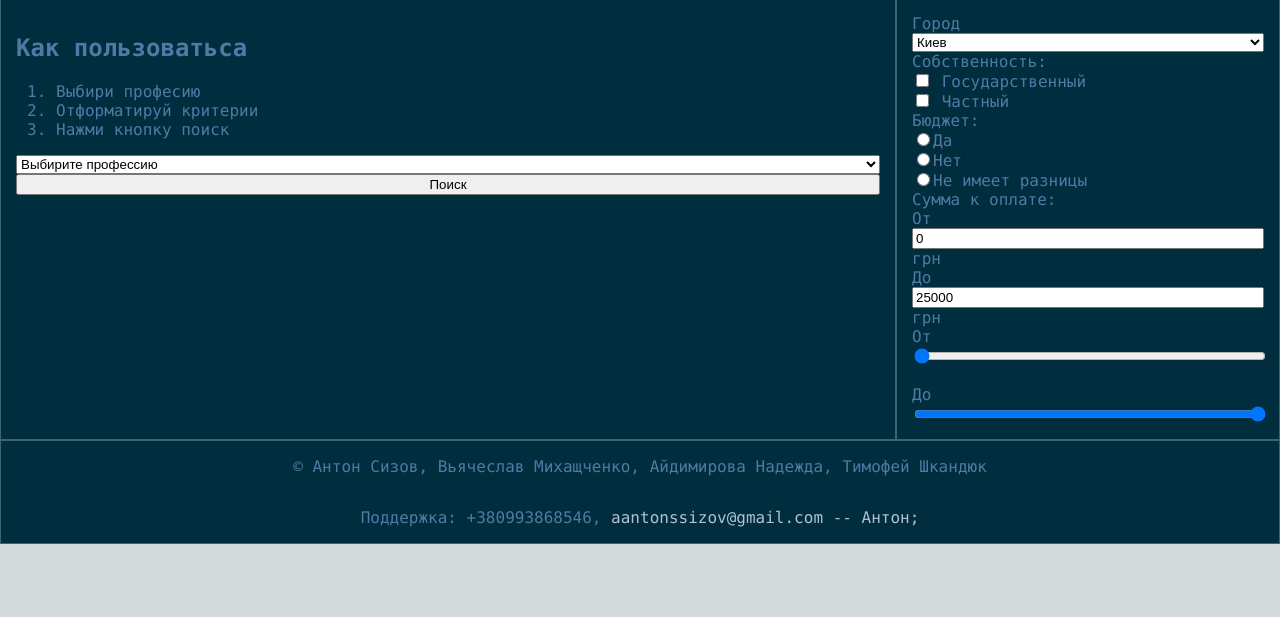
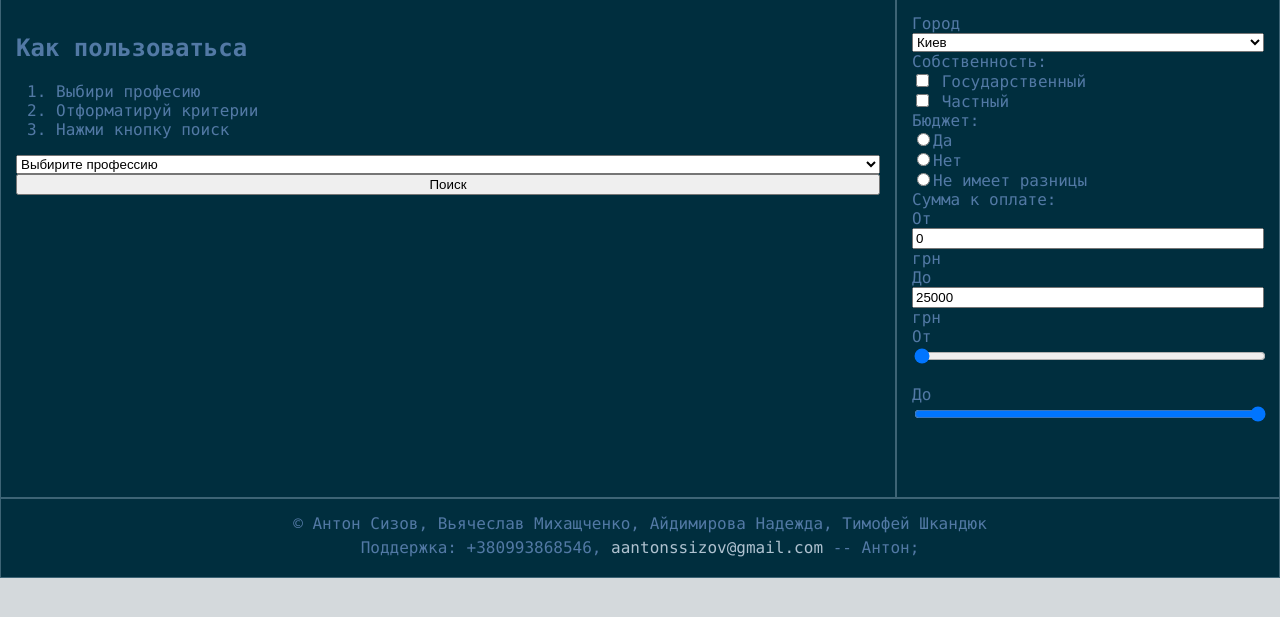
Before and after one commit to aantonssizov/Postuplenie, a plain HTML site: page index.html in a window 1280 px wide. Shown: the part 59-676 px from the top of the page. Drawn offline with Linux system fonts and the light colour scheme.

Commit message:
update footer

```diff
--- a/css/style.css
+++ b/css/style.css
@@ -71,6 +71,7 @@ a>#logo {
     padding: 15px;
     width: 70%;
     box-sizing: border-box;
+    min-height: 500px;
 }
 
 .content__rez_flex {
@@ -88,7 +89,8 @@ a>#logo {
 
 .content__map_style {
     width: 75%;
-    height: 290px;
+    min-height: 300px;
+    max-height: 400px;
     margin-top: 20px;
 }
 
@@ -149,11 +151,16 @@ select {
 }
 
 .footer {
-    display: flex;
-    flex-direction: column;
-    justify-content: center;
-    align-items: center;
-    box-sizing: border-box;
+    text-align: center;
+    padding: 15px;
+}
+
+.footer__about-us {
+    margin-bottom: 5px;
+}
+
+.footer__about-us {
+    margin-top: 0;
 }
 
 
--- a/index.html
+++ b/index.html
@@ -75,8 +75,8 @@
 
 
     <footer class="footer">
-        <p>&copy; Антон Сизов, Вьячеслав Михащченко, Айдимирова Надежда, Тимофей Шкандюк</p>
-        <p>Поддержка: +380993868546, <a href="mailto:aantonssizov@gmail.com">aantonssizov@gmail.com -- Антон;</a></p>
+        <p class="footer__about-us">&copy; Антон Сизов, Вьячеслав Михащченко, Айдимирова Надежда, Тимофей Шкандюк</p>
+        <p class="footer__about-us">Поддержка: +380993868546, <a href="mailto:aantonssizov@gmail.com">aantonssizov@gmail.com</a> -- Антон;</p>
     </footer>
 
     <script src="js/main.js" defer></script>
```
